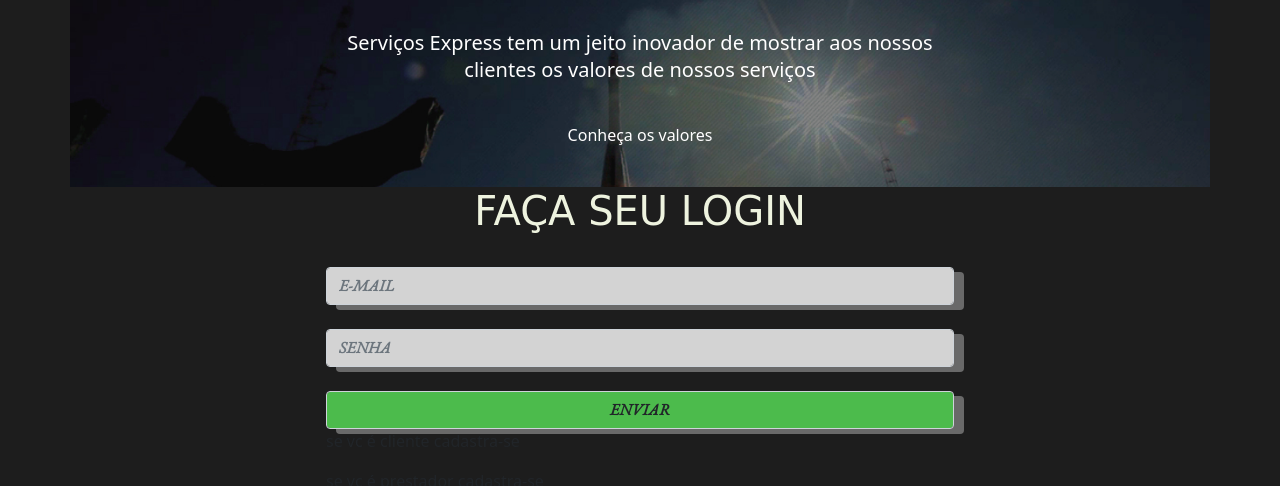
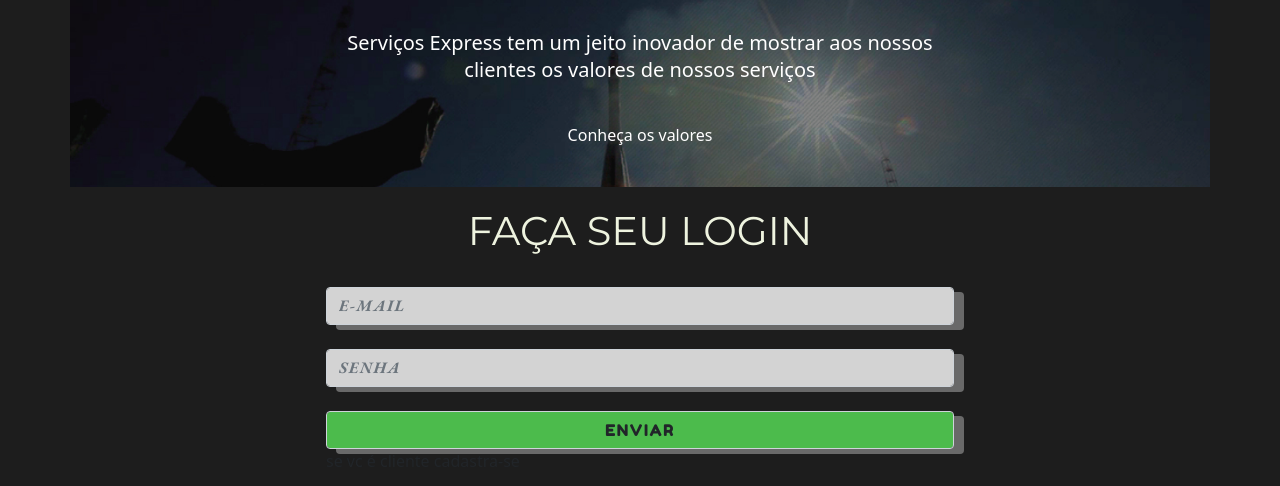
Before and after one commit to jehgloor/ProvaNode_2022.1.2, a website: page front-end/login.html in a window 1280 px wide. Shown: the part 197-683 px from the top of the page. Drawn offline with nearby package versions, Linux system fonts and the light colour scheme; a web font is replaced by a local one.

Commit message:
trocando a fonte do botao e dando espaçamento entre o cabecalho e o forms

```diff
--- a/front-end/css/style_login.css
+++ b/front-end/css/style_login.css
@@ -90,7 +90,8 @@ body{
 /*
 ate aqui é padrao em todos  */
 .titulo__login{
-    font-family: var(--letraTitulo);
+    margin-top: 20px;
+    font-family: var(--montserrat);
     text-align: center;
     color: rgb(238, 243, 223);
     text-transform: var(--maiuscula);
@@ -98,7 +99,7 @@ ate aqui é padrao em todos  */
 
 
 .email{
-
+    letter-spacing: 1.5px;
     font-family: var(--letraInput);
     text-transform: var(--maiuscula);
     box-shadow: var(--sombraNasInput);
@@ -106,6 +107,7 @@ ate aqui é padrao em todos  */
     font-weight: bolder;
 }
 .senha{
+    letter-spacing: 1.5px;
     font-family: var(--letraInput);
     text-transform: var(--maiuscula);
     box-shadow: var(--sombraNasInput) ;
@@ -115,9 +117,11 @@ ate aqui é padrao em todos  */
 
 }
 .botao__enviar{
-    font-family: var(--letraInput);
+    letter-spacing: 1.5px;
+
+    font-family: var(--letraBotao);
     text-transform: var(--maiuscula);
     box-shadow: var(--sombraNasInput) ;
-    font-weight: bolder;
+
     background-color: rgb(76, 187, 76);
 }
--- a/front-end/css/variaveis.css
+++ b/front-end/css/variaveis.css
@@ -8,4 +8,5 @@
     --montserrat: 'Montserrat', sans-serif;
     --bordaCabecalho :  #103D4A;
     --branco: #fff;
+    --letraBotao:'Fredoka One', cursive;
 }
--- a/front-end/login.html
+++ b/front-end/login.html
@@ -4,16 +4,15 @@
     <meta charset="UTF-8">
     <meta http-equiv="X-UA-Compatible" content="IE=edge">
     <meta name="viewport" content="width=device-width, initial-scale=1.0">
-
+    <!-- link bootstrap -->
     <link href="https://cdn.jsdelivr.net/npm/bootstrap@5.0.2/dist/css/bootstrap.min.css" rel="stylesheet" integrity="sha384-EVSTQN3/azprG1Anm3QDgpJLIm9Nao0Yz1ztcQTwFspd3yD65VohhpuuCOmLASjC" crossorigin="anonymous">
-
+    <!-- link google fonts -->
     <link rel="preconnect" href="https://fonts.googleapis.com">
     <link rel="preconnect" href="https://fonts.gstatic.com" crossorigin>
-    <link href="https://fonts.googleapis.com/css2?family=EB+Garamond:ital@1&family=Elsie&display=swap" rel="stylesheet">
-    <link rel="preconnect" href="https://fonts.googleapis.com">
-    <link rel="preconnect" href="https://fonts.gstatic.com" crossorigin>
+    <link href="https://fonts.googleapis.com/css2?family=Fredoka+One&display=swap" rel="stylesheet">
+    <link href="https://fonts.googleapis.com/css2?family=EB+Garamond:ital,wght@1,400;1,500;1,600;1,700;1,800&display=swap" rel="stylesheet">
     <link href="https://fonts.googleapis.com/css2?family=Montserrat:ital,wght@0,400;0,700;1,500&display=swap" rel="stylesheet">
-
+    <!-- link css -->
     <link rel="stylesheet" href="../front-end/css/style_login.css">
 
     <title>Login</title>
```
